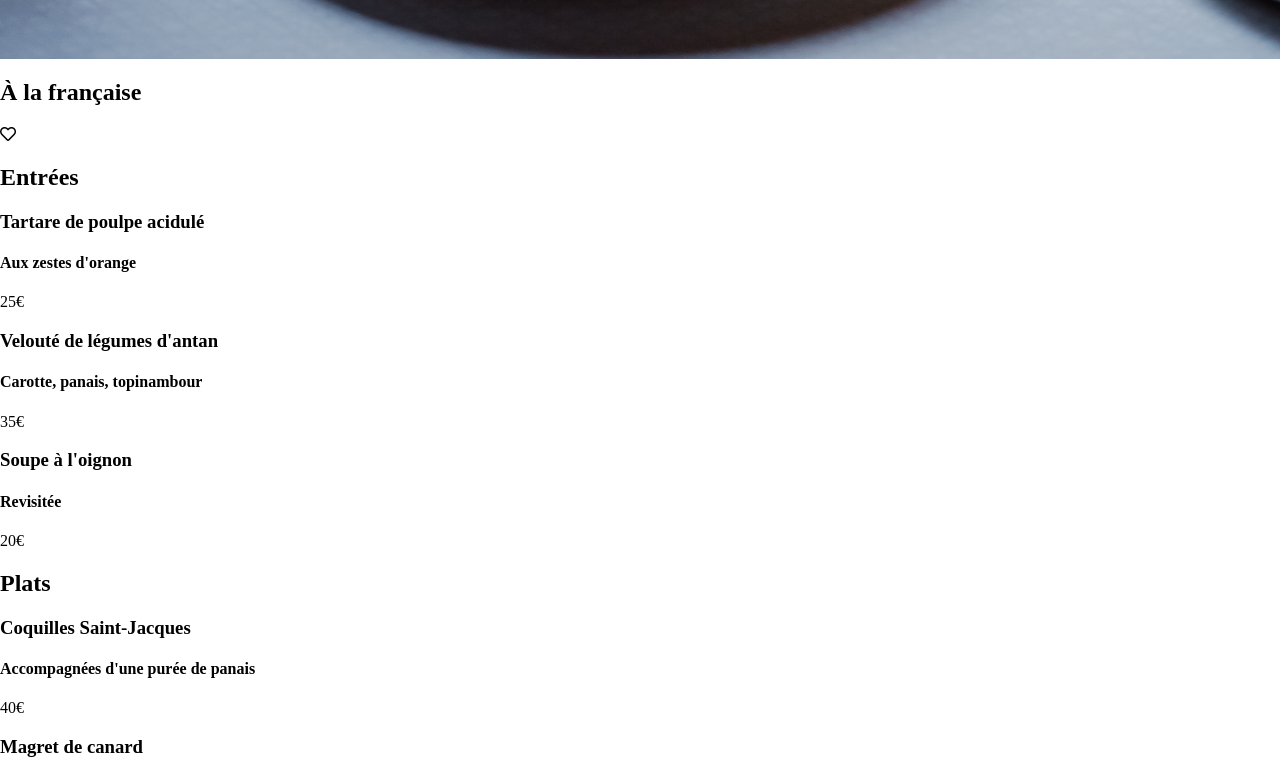
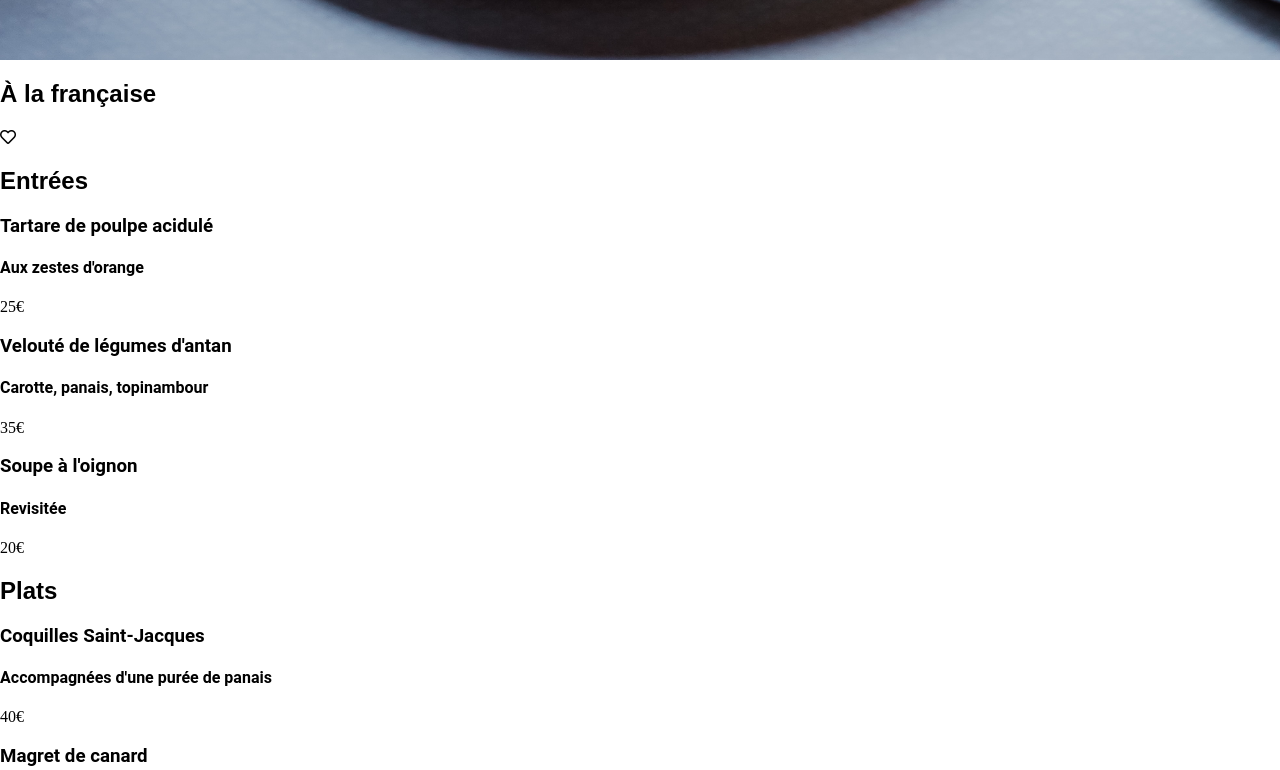
Before and after one commit to TrellixVulnTeam/P3_Cheikh_Ines_BSC2, a website: page A_la_francaise.html in a window 1280 px wide. Shown: the part 884-1654 px from the top of the page. Drawn offline with nearby package versions, Linux system fonts and the light colour scheme.

Commit message:
push version 1

```diff
--- a/css/style.css
+++ b/css/style.css
@@ -4,6 +4,15 @@
 body {
   padding: 0;
   margin: 0;
+}
+
+a, span, h3, h4 {
+  font-family: "Roboto", sans-serif;
+  text-decoration: none;
+}
+
+h1, h2 {
+  font-family: "Shrikhand", sans-serif;
 }
 
 .food {
```
Also changed, not shown: 1 other file.
